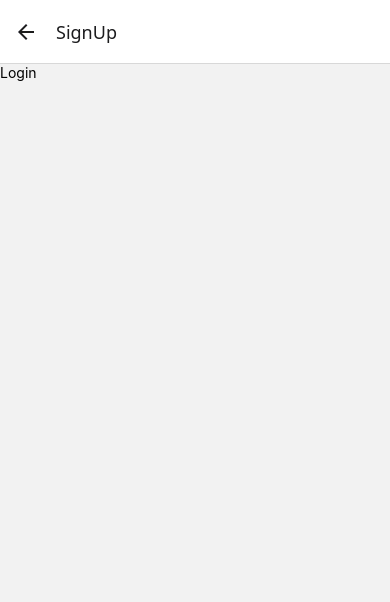
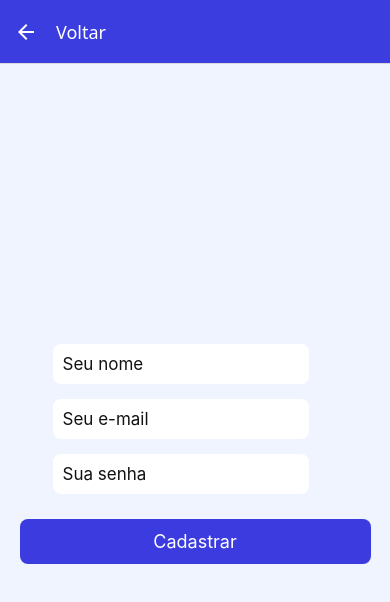
Before and after one commit to maitabom/react-native-financas, a React Native app: screen /SignUp in a window 390 px wide. Shown: the top 602 px of the page. Built offline with nearby package versions, Linux system fonts and the light colour scheme.

Commit message:
implementa tela de Cadastro com campos de entrada e estilização

```diff
--- a/src/pages/SignUp/index.tsx
+++ b/src/pages/SignUp/index.tsx
@@ -1,9 +1,32 @@
-import { Text, View } from 'react-native';
+import {
+  AreaInput,
+  Background,
+  Container,
+  Input,
+  SubmitButton,
+  SubmitText,
+} from './styles';
 
 export default function SignUp() {
   return (
-    <View>
-      <Text>Login</Text>
-    </View>
+    <Background>
+      <Container behavior="padding" enabled>
+        <AreaInput>
+          <Input placeholder="Seu nome" />
+        </AreaInput>
+
+        <AreaInput>
+          <Input placeholder="Seu e-mail" />
+        </AreaInput>
+
+        <AreaInput>
+          <Input placeholder="Sua senha" />
+        </AreaInput>
+
+        <SubmitButton>
+          <SubmitText>Cadastrar</SubmitText>
+        </SubmitButton>
+      </Container>
+    </Background>
   );
 }
--- /dev/null
+++ b/src/pages/SignUp/styles.ts
@@ -0,0 +1,54 @@
+import styled from 'styled-components/native';
+
+export const Background = styled.View`
+  flex: 1;
+  background-color: #f0f4ff;
+`;
+
+export const Container = styled.KeyboardAvoidingView`
+  flex: 1;
+  align-items: center;
+  justify-content: center;
+`;
+
+export const Logo = styled.Image`
+  margin-bottom: 25px;
+`;
+
+export const AreaInput = styled.View`
+  flex-direction: row;
+`;
+
+export const Input = styled.TextInput`
+  background-color: #fff;
+  width: 90%;
+  font-size: 17px;
+  padding: 10px;
+  border-radius: 8px;
+  color: #121212;
+  margin-bottom: 15px;
+`;
+
+export const SubmitButton = styled.TouchableOpacity`
+  width: 90%;
+  height: 45px;
+  border-radius: 8px;
+  background-color: #3b3bdf;
+  margin-top: 10px;
+  align-items: center;
+  justify-content: center;
+`;
+
+export const SubmitText = styled.Text`
+  font-size: 18px;
+  color: #fff;
+`;
+
+export const Link = styled.TouchableOpacity`
+  margin-top: 10px;
+  margin-bottom: 10px;
+`;
+
+export const LinkText = styled.Text`
+  color: #171717;
+`;
--- a/src/routes/auth.routes.tsx
+++ b/src/routes/auth.routes.tsx
@@ -12,7 +12,15 @@ function AuthRoutes() {
         component={SignIn}
         options={{ headerShown: false }}
       />
-      <AuthStack.Screen name="SignUp" component={SignUp} />
+      <AuthStack.Screen
+        name="SignUp"
+        component={SignUp}
+        options={{
+          headerStyle: { backgroundColor: '#3b3ddf' },
+          headerTintColor: '#FFF',
+          headerTitle: 'Voltar',
+        }}
+      />
     </AuthStack.Navigator>
   );
 }
```
